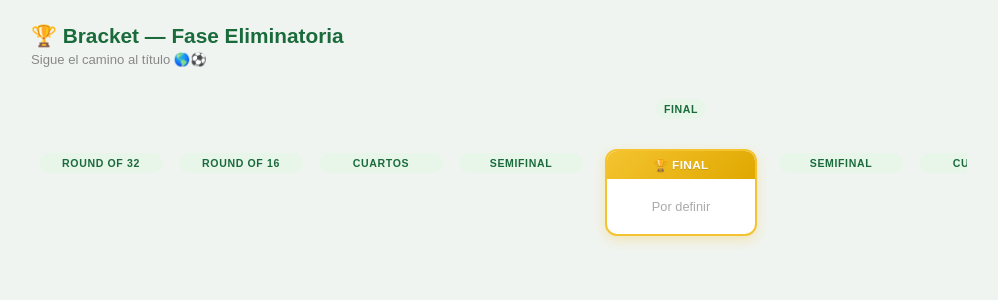
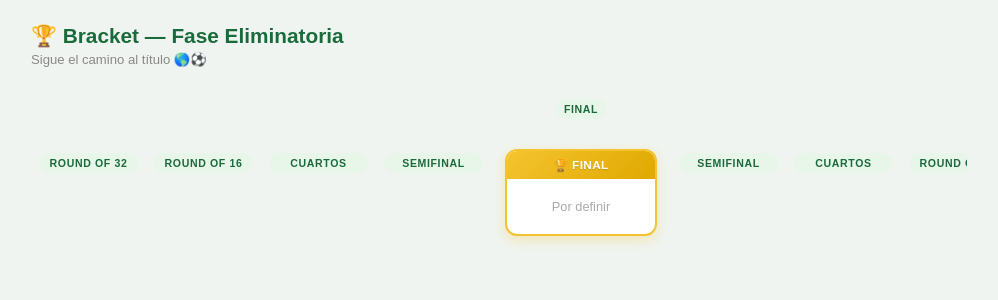
Before and after one commit to laisdj/prode_mundial, a Django app: page /bracket/ in a window 1280 px wide. Shown: the part 45-345 px from the top of the page, without its empty margins (141-1139 px from the left). Run offline with Django 5.2, Linux system fonts and the light colour scheme; data that the repository does not hold is empty.

Commit message:
upgrade111

```diff
--- a/templates/prode/bracket.html
+++ b/templates/prode/bracket.html
@@ -8,7 +8,7 @@
 .bracket-wrap{overflow-x:auto;padding:8px 0 1.5rem}
 .bracket-wrap::-webkit-scrollbar{height:8px}
 .bracket-wrap::-webkit-scrollbar-thumb{background:#1a6b3c;border-radius:4px}
-.bracket{display:flex;gap:0;align-items:center;min-width:1300px}
+.bracket{display:flex;gap:0;align-items:center;min-width:1100px;font-size:.92em}
 .ronda{display:flex;flex-direction:column;justify-content:space-around;flex:1;padding:0 8px}
 .ronda-title{text-align:center;font-size:.66rem;font-weight:800;color:#1a6b3c;margin-bottom:.6rem;
   text-transform:uppercase;letter-spacing:.06em;background:#e8f5e9;border-radius:20px;padding:.25rem .5rem}
@@ -18,7 +18,7 @@
 .match.jugado{border-color:#2e8b57;background:linear-gradient(180deg,#fff,#f6fdf8)}
 .match-date{font-size:.62rem;color:#999;text-align:center;padding:3px 4px;background:#f5f6f5;
   border-bottom:1px solid #ececec;letter-spacing:.02em}
-.match-team{display:flex;justify-content:space-between;align-items:center;padding:.32rem .6rem;gap:.4rem;position:relative}
+.match-team{display:flex;justify-content:space-between;align-items:center;padding:.22rem .45rem;gap:.3rem;position:relative}
 .match-team:nth-child(2){border-bottom:1px solid #f2f2f2}
 .match-team.ganador{background:linear-gradient(90deg,#f0faf4,#fff);font-weight:700;color:#1a6b3c}
 .match-team.ganador::before{content:"";position:absolute;left:0;top:0;bottom:0;width:3px;background:#2e8b57}
```
